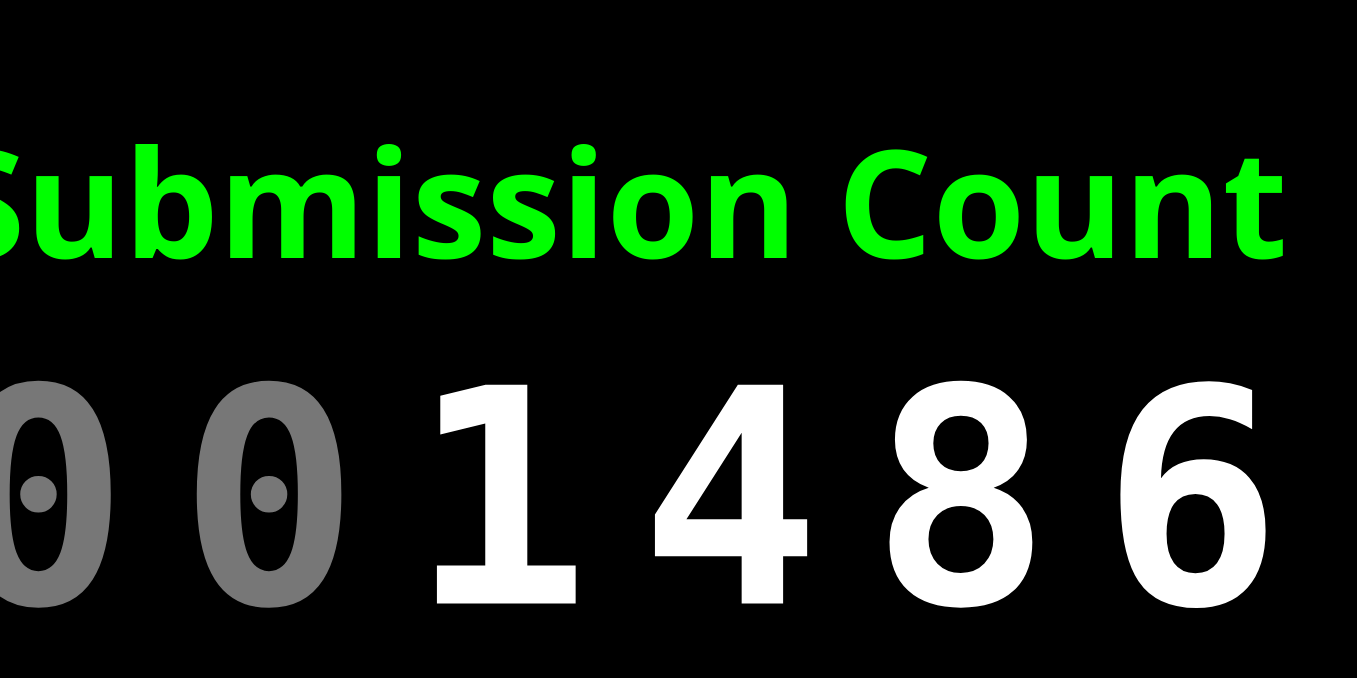
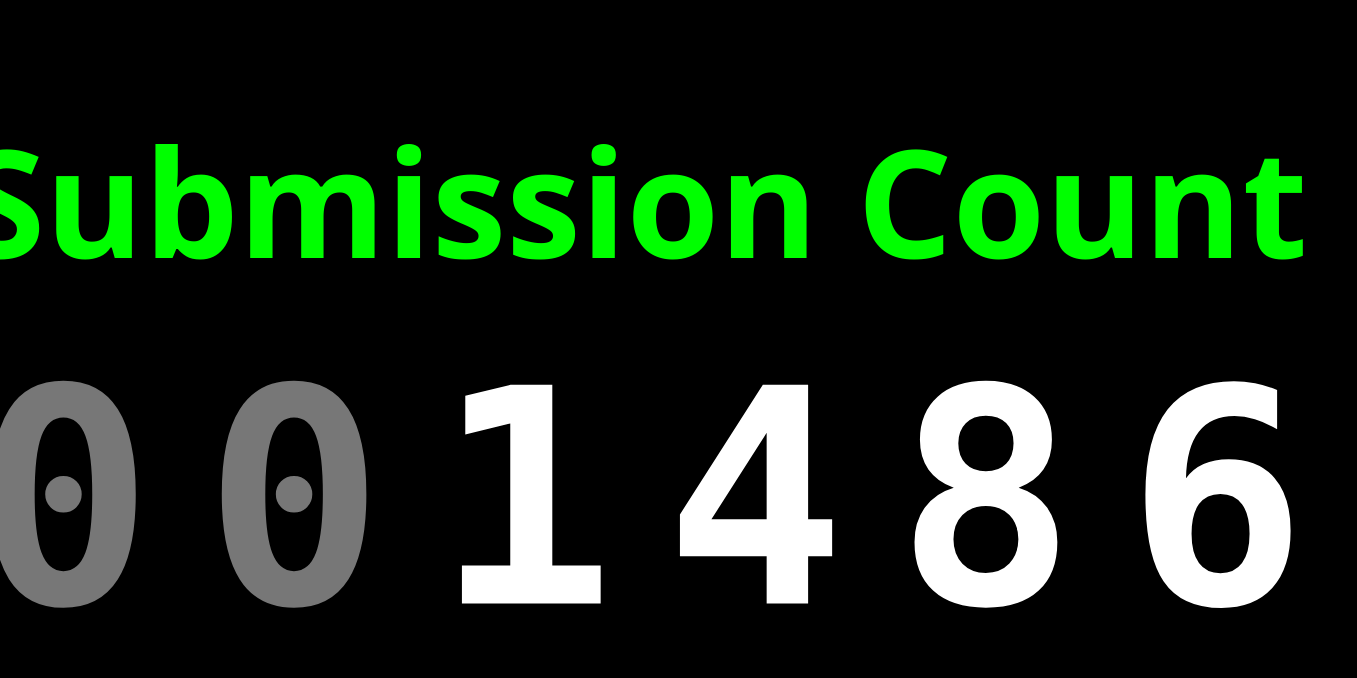
Before and after one commit to SleepingCup/Sleeping-Cup-Submission-Count, a plain HTML site: page index.html in a window 1280 px wide. Shown: the whole page, 1357 px wide, since content can reach past the window. Drawn offline with Linux system fonts and the light colour scheme.

Commit message:
Update index.html

```diff
--- a/index.html
+++ b/index.html
@@ -1 +1,39 @@
-<!DOCTYPE html><html lang="en">    <head>        <meta charset="UTF-8">        <meta name="viewport" content="width=device-width initial-scale=1.0">        <title>Sleeping Cup Submission Count</title>        <style>            html, body            {                height: 100%;                margin: 0;            }            .upper_center            {                position: absolute;                top: 50%;                left: 50%;                transform: translate(-50%, -50%);                margin-top: -200px;                margin-left: -25px;            }            .lower_center            {                position: absolute;                top: 50%;                left: 50%;                transform: translate(-50%, -50%);                margin-top: 100px;            }        </style>    </head>    <body style="background-color: black;">        <center>            <h1 style="white-space: nowrap; color: #0f0; font-family: Segoe UI; font-size: 150px;" class="upper_center">Submission Count</h1>            <h1 style="white-space: nowrap; color: #fff; font-family: Consolas; font-size: 300px; letter-spacing: 50px;" class="lower_center"><span style="color: #777;">00</span>1486</h1>        </center>    </body></html>
+<!DOCTYPE html>
+<html lang="en">
+    <head>
+        <meta charset="UTF-8">
+        <meta name="viewport" content="width=device-width initial-scale=1.0">
+        <title>Sleeping Cup Submission Count</title>
+        <style>
+            html, body
+            {
+                height: 100%;
+                margin: 0;
+            }
+            .upper_center
+            {
+                position: absolute;
+                top: 50%;
+                left: 50%;
+                transform: translate(-50%, -50%);
+                margin-top: -200px;
+                margin-left: -5px;
+            }
+            .lower_center
+            {
+                position: absolute;
+                top: 50%;
+                left: 50%;
+                transform: translate(-50%, -50%);
+                margin-top: 100px;
+                margin-left: 25px;
+            }
+        </style>
+    </head>
+    <body style="background-color: black;">
+        <center>
+            <h1 style="white-space: nowrap; color: #0f0; font-family: Segoe UI; font-size: 150px;" class="upper_center">Submission Count</h1>
+            <h1 style="white-space: nowrap; color: #fff; font-family: Consolas; font-size: 300px; letter-spacing: 50px;" class="lower_center"><span style="color: #777;">00</span>1486</h1>
+        </center>
+    </body>
+</html>
```
